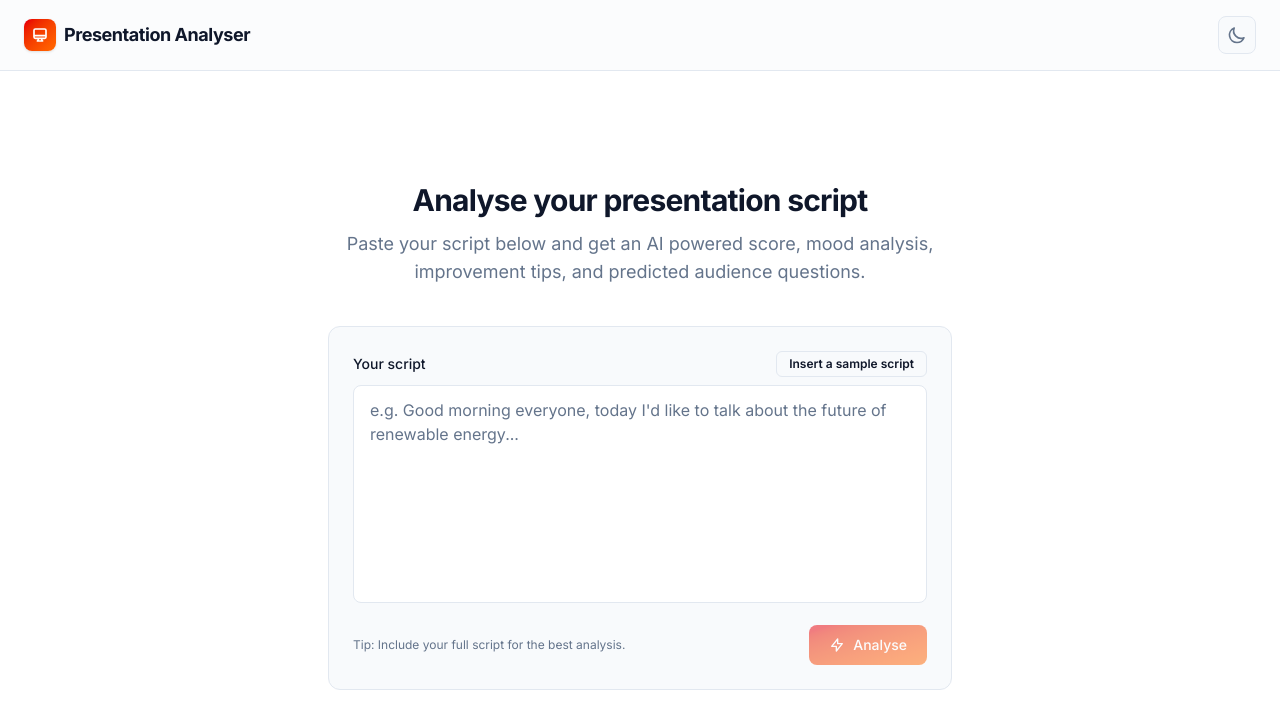
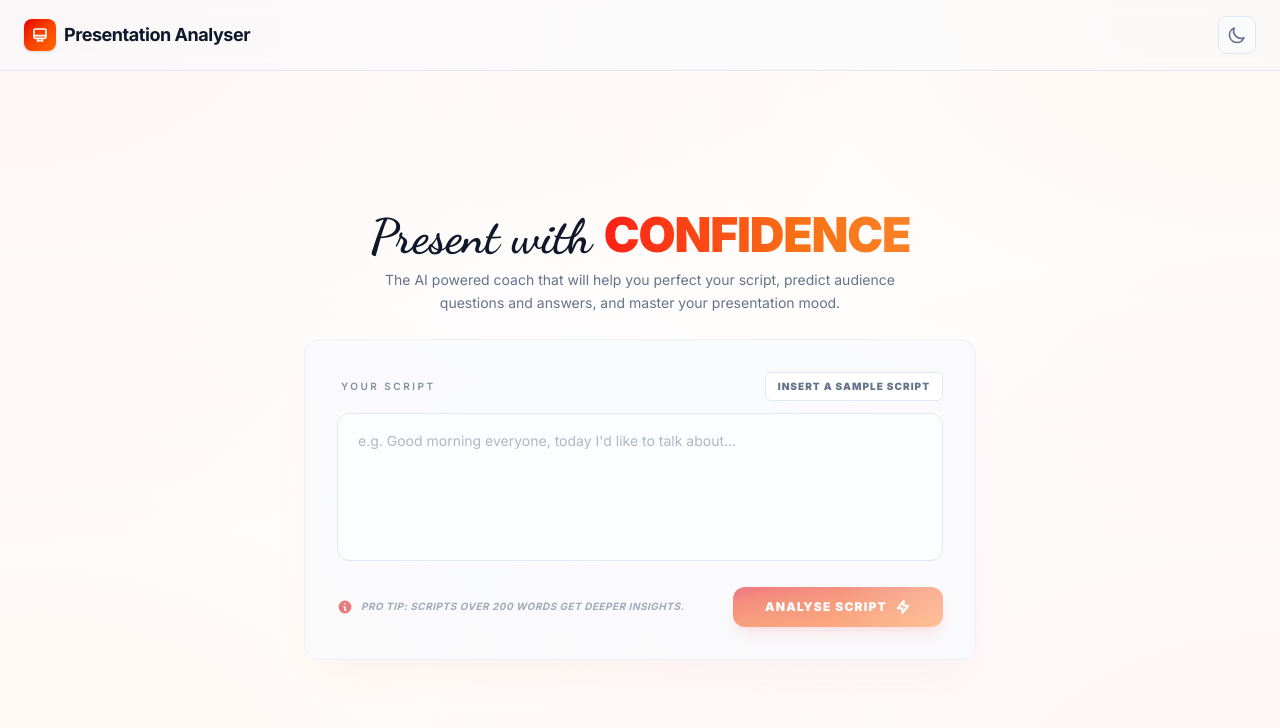
Before and after one commit to Gladnx/ai-presentation-analyser, a Next.js app: page / in a window 1280 px wide. Shown: the top 728 px of the page. Built offline with nearby package versions, Linux system fonts and the light colour scheme.

Commit message:
updated the UI

```diff
--- a/src/app/analyse/page.tsx
+++ b/src/app/analyse/page.tsx
@@ -74,20 +74,20 @@ export default function AnalysePage() {
   if (!script) return null;
 
   return (
-    <div className="min-h-screen bg-background flex flex-col">
+    <div className="min-h-screen bg-mesh flex flex-col">
       <Navbar />
 
-      <main className="flex-1 max-w-7xl mx-auto w-full px-6 py-8 flex flex-col lg:flex-row gap-8">
+      <main className="flex-1 max-w-7xl mx-auto w-full px-6 py-8 flex flex-col lg:flex-row gap-8 animate-fade-in-up">
         {/* Left Column: Script View/Edit */}
         <div className="flex-1 flex flex-col lg:border-r border-border lg:pr-8">
           <div className="flex items-center justify-between mb-6">
-            <h2 className="text-xl font-semibold text-text">Your Script</h2>
+            <h2 className="text-xl font-bold text-text uppercase tracking-widest text-sm">Your Script</h2>
             <div className="flex items-center gap-3">
               {!isEditing ? (
                 <>
                   <button
                     onClick={handleEditToggle}
-                    className="text-sm font-medium text-text-muted hover:text-primary transition-colors px-3 py-2 rounded-lg hover:bg-surface border border-transparent hover:border-border"
+                    className="text-xs font-bold text-text-muted hover:text-primary transition-colors px-4 py-2 rounded-xl hover:bg-surface border border-transparent hover:border-border uppercase tracking-wider"
                   >
                     Edit Script
                   </button>
@@ -96,9 +96,9 @@ export default function AnalysePage() {
                       sessionStorage.removeItem("presentation_script");
                       router.push("/");
                     }}
-                    className="inline-flex items-center gap-2 rounded-lg bg-gradient-to-br from-red-600 to-orange-500 px-4 py-2 text-sm font-medium text-white hover:from-red-700 hover:to-orange-600 transition-all focus:outline-none focus:ring-2 focus:ring-red-500/40 focus:ring-offset-2 dark:border dark:border-red-500 shadow-sm"
+                    className="inline-flex items-center gap-2 rounded-xl bg-gradient-to-br from-red-600 to-orange-500 px-5 py-2.5 text-xs font-black text-white hover:scale-[1.02] transition-all focus:outline-none focus:ring-2 focus:ring-red-500/40 shadow-lg shadow-red-500/20 animate-shimmer uppercase tracking-widest"
                   >
-                    <svg xmlns="http://www.w3.org/2000/svg" className="h-4 w-4" fill="none" viewBox="0 0 24 24" stroke="currentColor" strokeWidth={2.5}>
+                    <svg xmlns="http://www.w3.org/2000/svg" className="h-4 w-4" fill="none" viewBox="0 0 24 24" stroke="currentColor" strokeWidth={3}>
                       <path strokeLinecap="round" strokeLinejoin="round" d="M10 19l-7-7m0 0l7-7m-7 7h18" />
                     </svg>
                     New Analysis
@@ -108,14 +108,14 @@ export default function AnalysePage() {
                 <div className="flex items-center gap-2">
                   <button
                     onClick={handleEditToggle}
-                    className="text-sm font-medium text-text-muted hover:text-text px-3 py-2 transition-colors"
+                    className="text-xs font-bold text-text-muted hover:text-text px-4 py-2 transition-colors uppercase tracking-wider"
                   >
                     Cancel
                   </button>
                   <button
                     onClick={handleReAnalyse}
                     disabled={loading || !editedScript.trim()}
-                    className="inline-flex items-center gap-2 rounded-lg bg-primary px-4 py-2 text-sm font-medium text-white hover:bg-primary/90 transition-all focus:outline-none focus:ring-2 focus:ring-primary/40 disabled:opacity-50"
+                    className="inline-flex items-center gap-2 rounded-xl bg-primary px-5 py-2.5 text-xs font-black text-white hover:bg-primary/90 transition-all focus:outline-none focus:ring-2 focus:ring-primary/40 disabled:opacity-50 shadow-lg shadow-primary/20 animate-shimmer uppercase tracking-widest"
                   >
                     {loading ? "Analysing..." : "Re-analyse"}
                   </button>
@@ -129,11 +129,11 @@ export default function AnalysePage() {
               <textarea
                 value={editedScript}
                 onChange={(e) => setEditedScript(e.target.value)}
-                className="flex-1 w-full bg-surface border border-primary rounded-xl p-6 text-text focus:outline-none focus:ring-2 focus:ring-primary/20 resize-none leading-relaxed shadow-inner"
+                className="flex-1 w-full glass border border-primary/30 rounded-2xl p-8 text-text focus:outline-none focus:ring-4 focus:ring-primary/5 resize-none leading-relaxed shadow-xl text-lg transition-all"
                 placeholder="Edit your script here..."
               />
             ) : (
-              <div className="flex-1 bg-surface border border-border rounded-xl p-6 overflow-y-auto text-text-muted whitespace-pre-wrap leading-relaxed shadow-inner">
+              <div className="flex-1 glass border border-border/50 rounded-2xl p-8 overflow-y-auto text-text-muted whitespace-pre-wrap leading-relaxed shadow-xl text-lg scrollbar-thin scrollbar-thumb-border scrollbar-track-transparent transition-all hover:border-border">
                 {script}
               </div>
             )}
@@ -141,39 +141,42 @@ export default function AnalysePage() {
         </div>
 
         {/* Right Column: Results */}
-        <div className="flex-1 flex flex-col gap-6 lg:pl-4">
-          <h2 className="text-xl font-semibold text-text mb-2">Analysis Results</h2>
+        <div className="flex-1 flex flex-col gap-8 lg:pl-4">
+          <h2 className="text-xl font-bold text-text mb-2 uppercase tracking-widest text-sm">Analysis Results</h2>
 
           {loading && !isEditing ? (
-            <div className="flex-1 flex flex-col items-center justify-center min-h-[400px] text-text-muted gap-4">
-              <div className="w-10 h-10 border-4 border-border border-t-primary rounded-full animate-spin"></div>
-              <p className="animate-pulse">Analysing your presentation...</p>
+            <div className="flex-1 flex flex-col items-center justify-center min-h-[400px] text-text-muted gap-6 glass rounded-2xl border border-border/50">
+              <div className="relative w-16 h-16">
+                <div className="absolute inset-0 border-4 border-primary/10 rounded-full"></div>
+                <div className="absolute inset-0 border-4 border-t-primary rounded-full animate-spin"></div>
+              </div>
+              <p className="animate-pulse font-bold tracking-widest text-xs uppercase text-primary/80">Analysing Presence...</p>
             </div>
           ) : error ? (
-            <div className="bg-red-50 dark:bg-red-950 border border-red-200 dark:border-red-900 rounded-xl p-6 text-red-600 dark:text-red-400 flex flex-col items-center justify-center min-h-[400px] gap-4">
-              <svg xmlns="http://www.w3.org/2000/svg" className="h-12 w-12" fill="none" viewBox="0 0 24 24" stroke="currentColor" strokeWidth={2}>
-                <path strokeLinecap="round" strokeLinejoin="round" d="M12 9v2m0 4h.01m-6.938 4h13.856c1.54 0 2.502-1.667 1.732-3L13.732 4c-.77-1.333-2.694-1.333-3.464 0L3.34 16c-.77 1.333.192 3 1.732 3z" />
-              </svg>
-              <p className="font-medium text-center">{error}</p>
+            <div className="glass border border-red-500/20 rounded-2xl p-8 text-red-600 dark:text-red-400 flex flex-col items-center justify-center min-h-[400px] gap-6 shadow-xl">
+              <div className="w-16 h-16 rounded-full bg-red-500/10 flex items-center justify-center">
+                <svg xmlns="http://www.w3.org/2000/svg" className="h-8 w-8" fill="none" viewBox="0 0 24 24" stroke="currentColor" strokeWidth={2.5}>
+                  <path strokeLinecap="round" strokeLinejoin="round" d="M12 9v2m0 4h.01m-6.938 4h13.856c1.54 0 2.502-1.667 1.732-3L13.732 4c-.77-1.333-2.694-1.333-3.464 0L3.34 16c-.77 1.333.192 3 1.732 3z" />
+                </svg>
+              </div>
+              <p className="font-bold text-center tracking-wide">{error}</p>
               <button
                 onClick={() => performAnalysis(editedScript || script || "")}
-                className="mt-2 px-4 py-2 bg-red-600 text-white rounded-lg hover:bg-red-700 transition"
+                className="px-6 py-3 bg-red-600 text-white font-black text-xs uppercase tracking-widest rounded-xl hover:bg-red-700 transition-all shadow-lg shadow-red-500/20 active:scale-95"
               >
                 Try Again
               </button>
             </div>
           ) : result ? (
-            <div className={loading ? "opacity-50 pointer-events-none transition-opacity" : "transition-opacity"}>
+            <div className={`space-y-8 ${loading ? "opacity-40 pointer-events-none grayscale-[0.5] transition-all duration-500" : "transition-all duration-500"}`}>
               {/* score and mood */}
-              <div className="grid grid-cols-2 gap-6 mb-6">
+              <div className="grid grid-cols-2 gap-6">
                 <ScoreCard score={result.score} />
                 <MoodBadge mood={result.mood} />
               </div>
 
               {/* suggestions */}
-              <div className="mb-6">
-                <ImprovementList items={result.improvements} />
-              </div>
+              <ImprovementList items={result.improvements} />
 
               {/* questions */}
               <QuestionList questions={result.questions} />
--- a/src/app/globals.css
+++ b/src/app/globals.css
@@ -1,3 +1,5 @@
+@import url('https://fonts.googleapis.com/css2?family=Dancing+Script:wght@700&display=swap');
+
 @import "tailwindcss";
 
 @theme inline {
@@ -11,6 +13,35 @@
   --color-primary-dark: var(--theme-primary-dark);
   --color-primary-light: var(--theme-primary-light);
   --font-sans: "Inter", ui-sans-serif, system-ui, sans-serif;
+  --font-cursive: "Dancing Script", cursive;
+}
+
+/* Custom Orange Scrollbar */
+::-webkit-scrollbar {
+  width: 10px;
+  height: 10px;
+}
+
+::-webkit-scrollbar-track {
+  background: transparent;
+}
+
+::-webkit-scrollbar-thumb {
+  background: #f97316;
+  /* orange-500 */
+  border-radius: 10px;
+  border: 3px solid var(--color-bg);
+}
+
+::-webkit-scrollbar-thumb:hover {
+  background: #ea580c;
+  /* orange-600 */
+}
+
+/* For Firefox */
+* {
+  scrollbar-width: thin;
+  scrollbar-color: #f97316 transparent;
 }
 
 :root {
@@ -32,29 +63,113 @@
   --theme-border: #334155;
   --theme-text: #f8fafc;
   --theme-text-muted: #94a3b8;
-  --theme-primary: #ef4444;       /* red-500 */
-  --theme-primary-dark: #fca5a5;  /* red-300 */
-  --theme-primary-light: rgba(239, 68, 68, 0.15); /* red-500 at 15% opacity */
+  --theme-primary: #ef4444;
+  /* red-500 */
+  --theme-primary-dark: #fca5a5;
+  /* red-300 */
+  --theme-primary-light: rgba(239, 68, 68, 0.15);
+  /* red-500 at 15% opacity */
+}
+
+/* Glassmorphism utility */
+.glass {
+  background: color-mix(in srgb, var(--color-surface) 70%, transparent);
+  backdrop-filter: blur(12px);
+  -webkit-backdrop-filter: blur(12px);
+}
+
+/* Shimmer animation for buttons */
+@keyframes shimmer {
+  0% {
+    transform: translateX(-100%);
+  }
+
+  100% {
+    transform: translateX(100%);
+  }
+}
+
+.animate-shimmer {
+  position: relative;
+  overflow: hidden;
+}
+
+.animate-shimmer::after {
+  content: '';
+  position: absolute;
+  top: 0;
+  left: 0;
+  width: 100%;
+  height: 100%;
+  background: linear-gradient(90deg,
+      transparent,
+      rgba(255, 255, 255, 0.2),
+      transparent);
+  animation: shimmer 2s infinite linear;
+}
+
+/* Background mesh for a premium look */
+.bg-mesh {
+  background-color: var(--color-bg);
+  background-image:
+    radial-gradient(at 0% 0%, rgba(220, 38, 38, 0.05) 0px, transparent 50%),
+    radial-gradient(at 100% 0%, rgba(249, 115, 22, 0.05) 0px, transparent 50%),
+    radial-gradient(at 100% 100%, rgba(220, 38, 38, 0.05) 0px, transparent 50%),
+    radial-gradient(at 0% 100%, rgba(249, 115, 22, 0.05) 0px, transparent 50%);
+}
+
+.dark .bg-mesh {
+  background-image:
+    radial-gradient(at 0% 0%, rgba(220, 38, 38, 0.1) 0px, transparent 50%),
+    radial-gradient(at 100% 0%, rgba(249, 115, 22, 0.1) 0px, transparent 50%);
 }
 
 body {
   background: var(--color-bg);
   color: var(--theme-text);
   font-family: var(--font-sans);
+  min-height: 100vh;
 }
 
 /* Fade-in animation for result cards */
 @keyframes fadeInUp {
   from {
     opacity: 0;
-    transform: translateY(8px);
+    transform: translateY(12px);
   }
+
   to {
     opacity: 1;
     transform: translateY(0);
   }
 }
 
+/* Text shimmer animation */
+@keyframes textShimmer {
+  0% {
+    background-position: 150% 0%;
+  }
+
+  100% {
+    background-position: -150% 0%;
+  }
+}
+
+.animate-text-shimmer {
+  background: linear-gradient(to right,
+      #fd1515,
+      #f97316,
+      #fb923c,
+      #f97316,
+      #ff1c1c);
+
+  background-size: 300% 100%;
+  color: transparent;
+  background-clip: text;
+  -webkit-background-clip: text;
+  animation: textShimmer 6s ease-in-out infinite;
+}
+
 .animate-fade-in-up {
-  animation: fadeInUp 0.4s ease-out forwards;
+  animation: fadeInUp 0.6s cubic-bezier(0.16, 1, 0.3, 1) forwards;
 }
--- a/src/app/page.tsx
+++ b/src/app/page.tsx
@@ -3,9 +3,11 @@ import ScriptInput from "@/components/ScriptInput";
 
 export default function Home() {
   return (
-    <div className="min-h-screen bg-background flex flex-col">
+    <div className="min-h-screen bg-mesh flex flex-col">
       <Navbar />
-      <ScriptInput />
+      <div className="flex-1 flex flex-col items-center justify-center p-6 lg:p-12 animate-fade-in-up">
+        <ScriptInput />
+      </div>
     </div>
   );
 }
--- a/src/components/QuestionList.tsx
+++ b/src/components/QuestionList.tsx
@@ -17,12 +17,14 @@ export default function QuestionList({ questions }: { questions: QuestionItem[]
   };
 
   return (
-    <div className="rounded-xl border border-border bg-surface p-6 animate-fade-in-up" style={{ animationDelay: '0.4s' }}>
-      <h3 className="text-lg font-semibold text-text mb-6 flex items-center gap-2">
-        <svg xmlns="http://www.w3.org/2000/svg" className="w-5 h-5 text-primary" viewBox="0 0 20 20" fill="currentColor">
-          <path fillRule="evenodd" d="M18 10a8 8 0 11-16 0 8 8 0 0116 0zm-8-3a1 1 0 00-.867.5 1 1 0 11-1.731-1A3 3 0 0113 8a3.001 3.001 0 01-2 2.83V11a1 1 0 11-2 0v-1a1 1 0 011-1 1 1 0 100-2zm0 8a1 1 0 100-2 1 1 0 000 2z" clipRule="evenodd" />
-        </svg>
-        Predicted Audience Questions
+    <div className="rounded-2xl border border-border/50 glass p-8 animate-fade-in-up shadow-xl shadow-primary/5" style={{ animationDelay: '0.4s' }}>
+      <h3 className="text-sm font-black text-text mb-6 flex items-center gap-3 uppercase tracking-widest">
+        <div className="w-8 h-8 rounded-lg bg-primary/10 flex items-center justify-center">
+          <svg xmlns="http://www.w3.org/2000/svg" className="w-4 h-4 text-primary" viewBox="0 0 20 20" fill="currentColor">
+            <path fillRule="evenodd" d="M18 10a8 8 0 11-16 0 8 8 0 0116 0zm-8-3a1 1 0 00-.867.5 1 1 0 11-1.731-1A3 3 0 0113 8a3.001 3.001 0 01-2 2.83V11a1 1 0 11-2 0v-1a1 1 0 011-1 1 1 0 100-2zm0 8a1 1 0 100-2 1 1 0 000 2z" clipRule="evenodd" />
+          </svg>
+        </div>
+        Predicted Insights
       </h3>
       <div className="space-y-4">
         {questions.map((q, idx) => (
--- a/src/components/ScoreCard.tsx
+++ b/src/components/ScoreCard.tsx
@@ -23,8 +23,8 @@ export default function ScoreCard({ score }: { score: number }) {
   const theme = getThemeClasses();
 
   return (
-    <div className="rounded-xl border border-border bg-surface p-6 flex flex-col items-center animate-fade-in-up h-full" style={{ animationDelay: '0.1s' }}>
-      <h3 className="text-xs font-bold text-text-muted mb-6 uppercase tracking-[0.2em] w-full text-center">Overall Score</h3>
+    <div className="rounded-2xl border border-border/50 glass p-6 flex flex-col items-center animate-fade-in-up h-full shadow-xl shadow-primary/5" style={{ animationDelay: '0.1s' }}>
+      <h3 className="text-[10px] font-black text-text-muted mb-6 uppercase tracking-[0.2em] w-full text-center opacity-70">Overall Score</h3>
       <div className={`relative w-28 h-28 rounded-full border-2 ${theme.ring} flex items-center justify-center transition-all duration-500`}>
         <div className={`w-22 h-22 rounded-full border-2 ${theme.border} ${theme.bg} flex flex-col items-center justify-center shadow-lg`}>
           <div className="flex items-baseline leading-none">
--- a/src/components/ScriptInput.tsx
+++ b/src/components/ScriptInput.tsx
@@ -24,56 +24,67 @@ export default function ScriptInput() {
   };
 
   return (
-    <main className="flex-1 mx-auto max-w-2xl px-6 py-8 flex flex-col justify-center">
-      <div className="text-center mb-10">
-        <h1 className="text-3xl font-bold text-text tracking-tight">
-          Analyse your presentation script
+    <main className="w-full max-w-2xl flex flex-col justify-center">
+      <div className="text-center mb-6">
+        <h1 className="text-4xl md:text-5xl font-black text-text tracking-tight mb-2 flex flex-col sm:block">
+          <span className="font-cursive text-text mr-3 tracking-normal">Present with</span>
+          <span className="animate-text-shimmer font-black">CONFIDENCE</span>
         </h1>
-        <p className="mt-3 text-text-muted text-lg">
-          Paste your script below and get an AI powered score, mood analysis,
-          improvement tips, and predicted audience questions.
+        <p className="text-text-muted text-sm max-w-lg mx-auto leading-relaxed">
+          The AI powered coach that will help you perfect your script, predict audience questions and answers, and master your presentation mood.
         </p>
       </div>
 
-      <div className="rounded-xl border border-border bg-surface p-6">
-        <div className="flex items-center justify-between mb-2">
+      <div className="glass rounded-2xl border border-border/50 p-6 md:p-8 shadow-2xl shadow-primary/5">
+        <div className="flex items-center justify-between mb-3">
           <label
             htmlFor="script-input"
-            className="block text-sm font-medium text-text"
+            className="block text-[10px] font-semibold text-text-muted/80 uppercase tracking-[0.25em] ml-1"
           >
-            Your script
+            Your Script
           </label>
           <button
             onClick={handleSampleScript}
-            className="text-xs font-semibold py-1 px-3 rounded-md bg-secondary text-secondary-foreground border border-border hover:bg-border transition-colors cursor-pointer"
+            className="text-[10px] uppercase tracking-widest font-black py-1.5 px-3 rounded-md bg-surface-alt text-text-muted border border-border hover:border-primary/40 hover:text-primary transition-all cursor-pointer"
           >
             Insert a sample script
           </button>
         </div>
+
+        <div className="relative group">
           <textarea
             id="script-input"
             value={script}
             onChange={(e) => setScript(e.target.value)}
-          rows={8}
-          placeholder="e.g. Good morning everyone, today I'd like to talk about the future of renewable energy..."
-          className="w-full rounded-lg border border-border bg-surface-alt px-4 py-3 text-text placeholder:text-text-muted focus:outline-none focus:ring-2 focus:ring-primary/40 focus:border-primary transition resize-none"
+            rows={5}
+            placeholder="e.g. Good morning everyone, today I'd like to talk about..."
+            className="w-full rounded-xl border border-border bg-surface-alt/50 px-5 py-4 text-text placeholder:text-text-muted/50 focus:outline-none focus:ring-2 focus:ring-primary/20 focus:border-primary transition-all resize-none leading-relaxed text-sm"
           />
-        <div className="mt-4 flex items-center justify-between">
-          <span className="text-xs text-text-muted">
-            Tip: Include your full script for the best analysis.
+        </div>
+
+        <div className="mt-5 flex flex-col sm:flex-row items-center justify-between gap-4">
+          <div className="flex items-center gap-2 text-text-muted">
+            <svg xmlns="http://www.w3.org/2000/svg" className="w-4 h-4 text-primary/60" viewBox="0 0 20 20" fill="currentColor">
+              <path fillRule="evenodd" d="M18 10a8 8 0 11-16 0 8 8 0 0116 0zm-7-4a1 1 0 11-2 0 1 1 0 012 0zM9 9a1 1 0 000 2v3a1 1 0 001 1h1a1 1 0 100-2v-3a1 1 0 00-1-1H9z" clipRule="evenodd" />
+            </svg>
+            <span className="text-[10px] font-bold italic uppercase tracking-wider opacity-60">
+              Pro tip: Scripts over 200 words get deeper insights.
             </span>
+          </div>
+
           <button
             onClick={handleAnalyse}
             disabled={!script.trim()}
-            className="inline-flex items-center gap-2 rounded-lg bg-gradient-to-br from-red-600 to-orange-500 px-5 py-2.5 text-sm font-medium text-white hover:from-red-700 hover:to-orange-600 transition-all focus:outline-none focus:ring-2 focus:ring-red-500/40 focus:ring-offset-2 disabled:opacity-50 disabled:cursor-not-allowed dark:border dark:border-red-500"
+            className="w-full sm:w-auto inline-flex items-center justify-center gap-2 rounded-xl bg-gradient-to-br from-red-600 to-orange-500 px-8 py-3 text-xs font-black text-white hover:scale-[1.02] active:scale-[0.98] transition-all focus:outline-none focus:ring-2 focus:ring-red-500/40 disabled:opacity-50 disabled:cursor-not-allowed dark:border dark:border-red-400 shadow-lg shadow-red-500/20 animate-shimmer tracking-widest"
           >
+            <span>ANALYSE SCRIPT</span>
             <svg
               xmlns="http://www.w3.org/2000/svg"
               className="w-4 h-4"
               fill="none"
               viewBox="0 0 24 24"
               stroke="currentColor"
-              strokeWidth={2}
+              strokeWidth={3}
             >
               <path
                 strokeLinecap="round"
@@ -81,7 +92,6 @@ export default function ScriptInput() {
                 d="M13 10V3L4 14h7v7l9-11h-7z"
               />
             </svg>
-            Analyse
           </button>
         </div>
       </div>
```
Also changed, not shown: src/components/ImprovementList.tsx (+12 -10 lines), src/components/MoodBadge.tsx (+4 -4 lines). Lines whose indentation alone changed are shown as unchanged.
